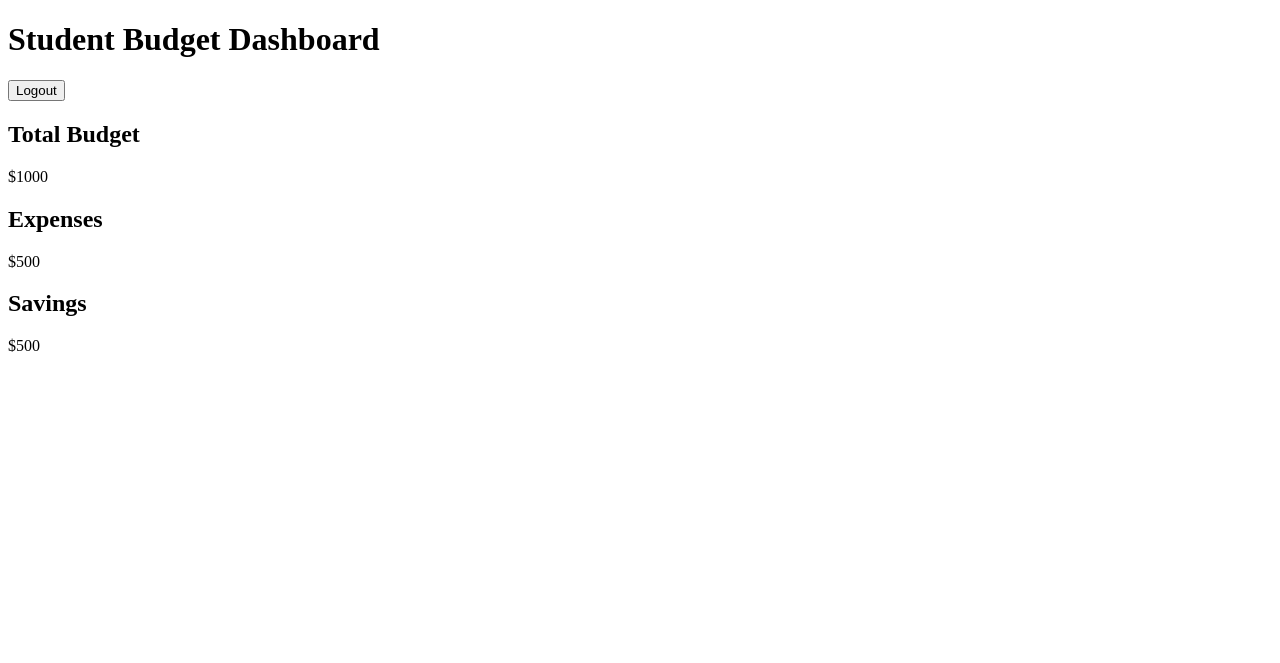
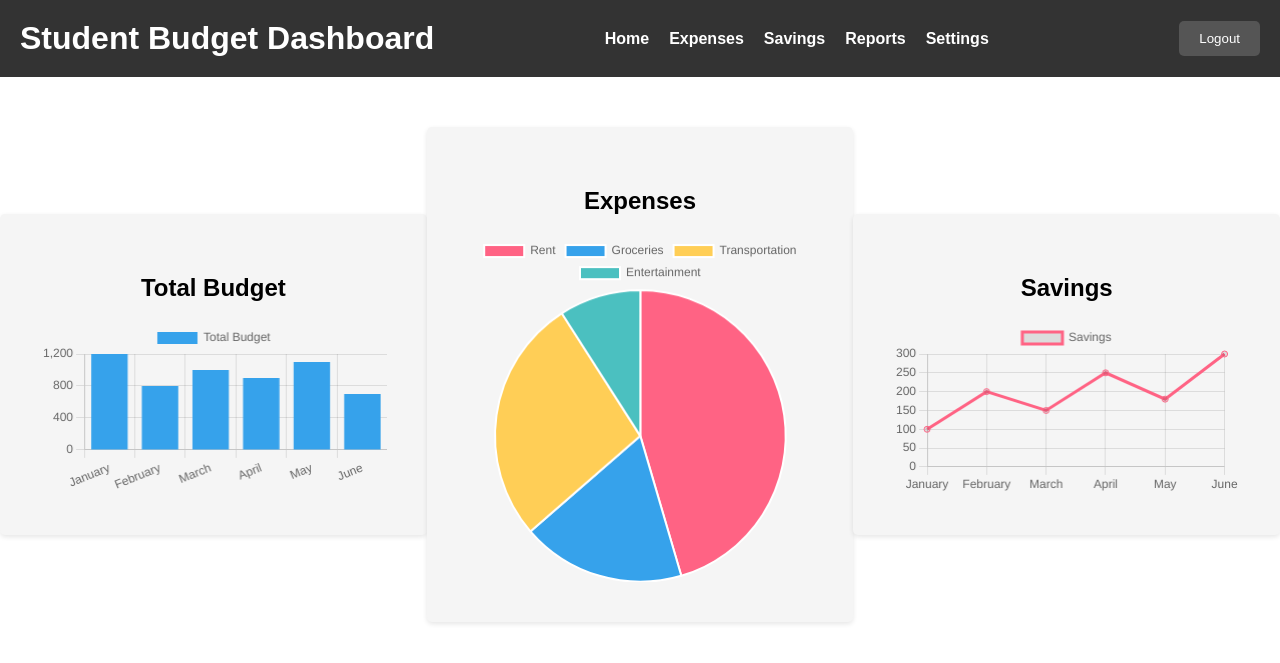
Before and after one commit to Dipesh246/CollegeProject_I, a Django app: template SPBMS/app/templates/dashboard.html in a window 1280 px wide. Shown: the top 663 px of the page. Run offline with Django 4.2, Linux system fonts and the light colour scheme; the template is opened without the code that fills it, so the values that code supplies are empty.

Commit message:
made dashboard

```diff
--- a/SPBMS/app/templates/dashboard.html
+++ b/SPBMS/app/templates/dashboard.html
@@ -8,24 +8,35 @@
 <body>
   <header>
     <h1>Student Budget Dashboard</h1>
+    <nav>
+      <ul class="menu">
+        <li><a href="#">Home</a></li>
+        <li><a href="#">Expenses</a></li>
+        <li><a href="#">Savings</a></li>
+        <li><a href="#">Reports</a></li>
+        <li><a href="#">Settings</a></li>
+      </ul>
+    </nav>
+
     <button id="logout-button">Logout</button>
   </header>
   <main>
     <div class="container">
-      <div class="card">
+      <div class="card total-budget-card">
         <h2>Total Budget</h2>
-        <p>$1000</p>
+        <canvas></canvas>
       </div>
-      <div class="card">
+      <div class="card expenses-card">
         <h2>Expenses</h2>
-        <p>$500</p>
+        <canvas></canvas>
       </div>
-      <div class="card">
+      <div class="card savings-card">
         <h2>Savings</h2>
-        <p>$500</p>
+        <canvas></canvas>
       </div>
     </div>
   </main>
-  <script src="script.js"></script>
+  <script src="https://cdn.jsdelivr.net/npm/chart.js"></script>
+  <script src="dashboardscript.js"></script>
 </body>
 </html>
--- /dev/null
+++ b/SPBMS/app/templates/dashboardscript.js
@@ -0,0 +1,69 @@
+document.addEventListener("DOMContentLoaded", function() {
+    // Get references to the card elements
+    const totalBudgetCard = document.querySelector(".total-budget-card");
+    const expensesCard = document.querySelector(".expenses-card");
+    const savingsCard = document.querySelector(".savings-card");
+
+    // Create chart for Total Budget
+    const totalBudgetCtx = totalBudgetCard.querySelector("canvas").getContext("2d");
+    new Chart(totalBudgetCtx, {
+      type: "bar",
+      data: {
+        labels: ["January", "February", "March", "April", "May", "June"],
+        datasets: [
+          {
+            label: "Total Budget",
+            data: [1200, 800, 1000, 900, 1100, 700],
+            backgroundColor: "#36a2eb",
+          },
+        ],
+      },
+      options: {
+        scales: {
+          y: {
+            beginAtZero: true,
+          },
+        },
+      },
+    });
+
+    // Create chart for Expenses
+    const expensesCtx = expensesCard.querySelector("canvas").getContext("2d");
+    new Chart(expensesCtx, {
+      type: "pie",
+      data: {
+        labels: ["Rent", "Groceries", "Transportation", "Entertainment"],
+        datasets: [
+          {
+            label: "Expenses",
+            data: [500, 200, 300, 100],
+            backgroundColor: ["#ff6384", "#36a2eb", "#ffce56", "#4bc0c0"],
+          },
+        ],
+      },
+    });
+
+    // Create chart for Savings
+    const savingsCtx = savingsCard.querySelector("canvas").getContext("2d");
+    new Chart(savingsCtx, {
+      type: "line",
+      data: {
+        labels: ["January", "February", "March", "April", "May", "June"],
+        datasets: [
+          {
+            label: "Savings",
+            data: [100, 200, 150, 250, 180, 300],
+            borderColor: "#ff6384",
+            fill: false,
+          },
+        ],
+      },
+      options: {
+        scales: {
+          y: {
+            beginAtZero: true,
+          },
+        },
+      },
+    });
+  });
--- a/SPBMS/app/templates/dashboardstyle.css
+++ b/SPBMS/app/templates/dashboardstyle.css
@@ -0,0 +1,64 @@
+/* style.css */
+body {
+  margin: 0;
+  padding: 0;
+  font-family: Arial, sans-serif;
+}
+
+header {
+  background-color: #333;
+  color: #fff;
+  padding: 20px;
+  display: flex;
+  justify-content: space-between;
+  align-items: center;
+}
+
+header h1 {
+  margin: 0;
+  }
+
+.menu {
+  list-style-type: none;
+  margin: 0;
+  padding: 0;
+  display: flex;
+  justify-content: center;
+  align-items: center;
+}
+
+.menu li {
+  margin-right: 20px;
+}
+
+.menu li a {
+  text-decoration: none;
+  color: #fff;
+  font-weight: bold;
+}
+
+.container {
+  display: flex;
+  justify-content: space-around;
+  align-items: center;
+  margin-top: 50px;
+}
+
+.card {
+  background-color: #f5f5f5;
+  padding: 40px;
+  border-radius: 5px;
+  text-align: center;
+  width: 400px;
+  box-shadow: 0 2px 5px rgba(0, 0, 0, 0.1);
+  margin-bottom: 20px;
+}
+
+button {
+  background-color: #555;
+  color: #fff;
+  border: none;
+  padding: 10px 20px;
+  border-radius: 5px;
+  cursor: pointer;
+}
```
Also changed, not shown: 1 other file.
